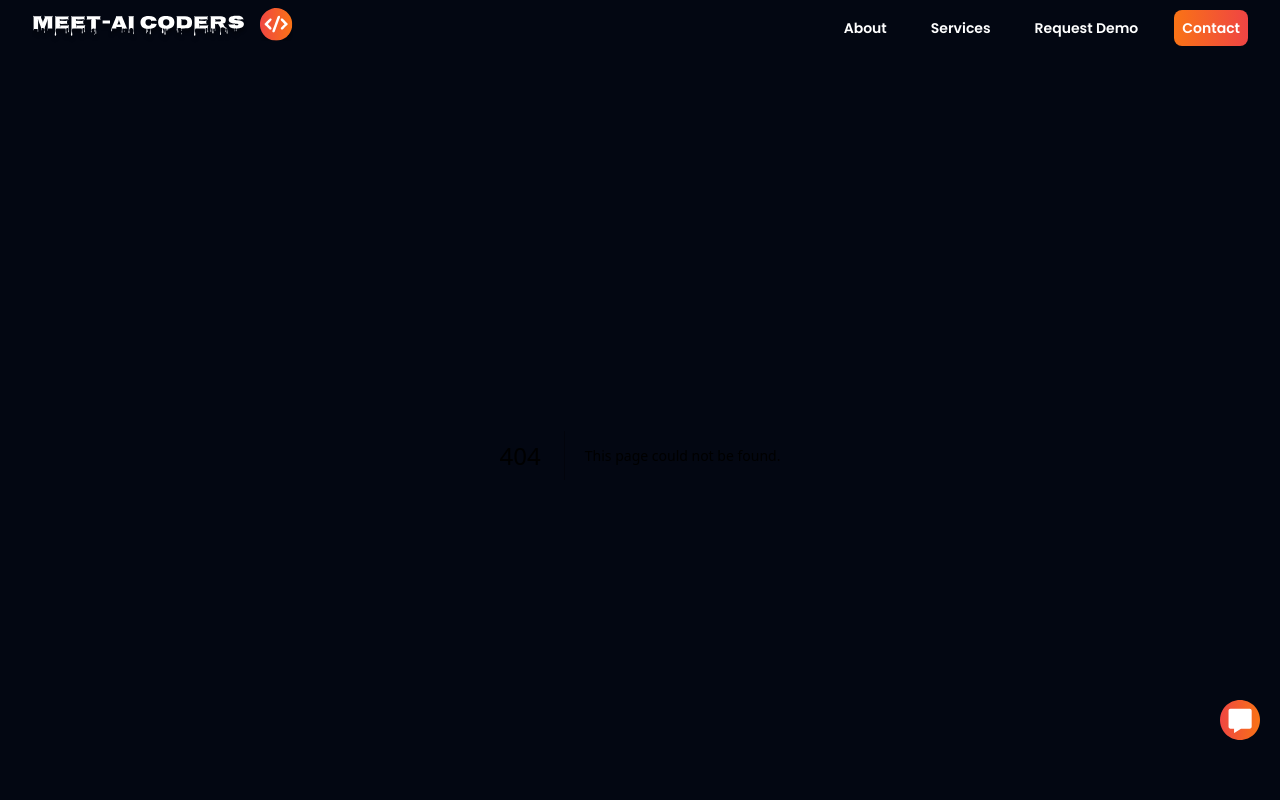
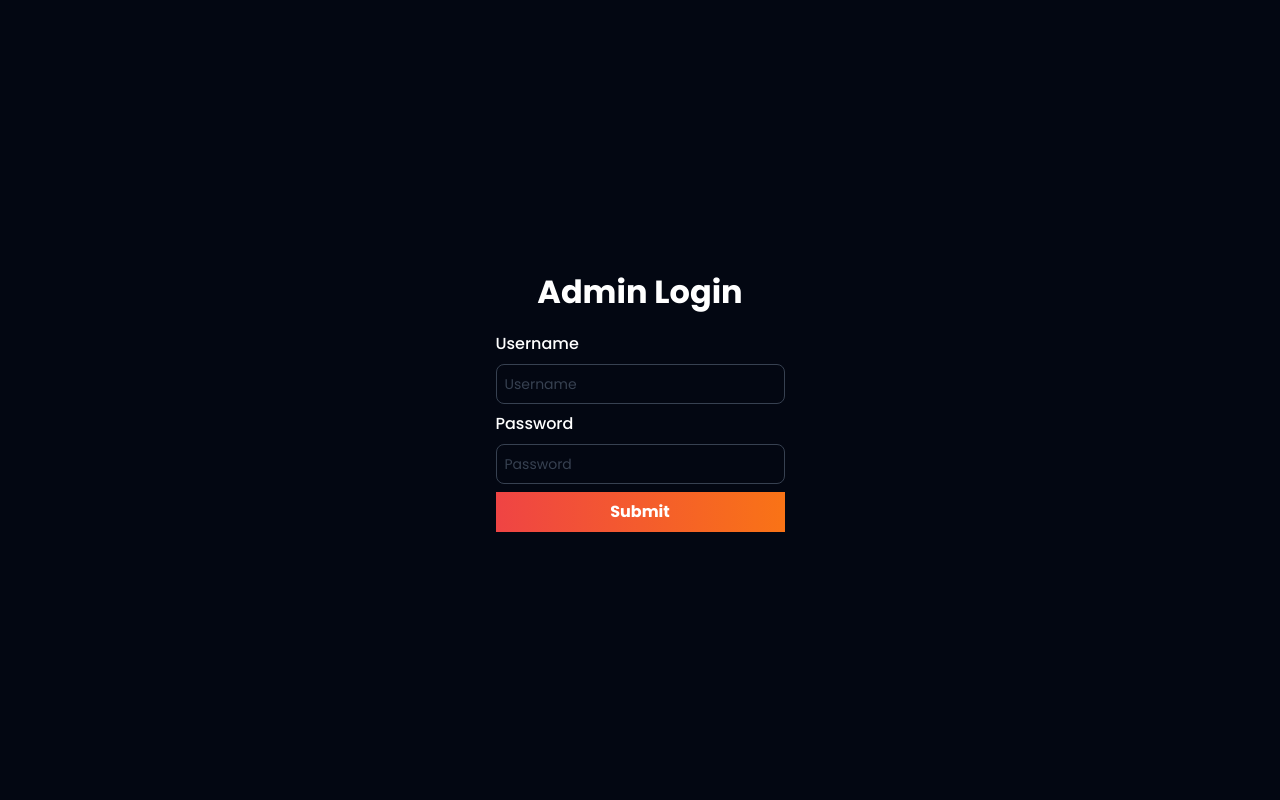
Before and after one commit to msalmanweby/meetaicoder, a Next.js app: page /auth/admin in a window 1280 px wide. Before the commit this address had no page. Shown: the top 800 px of the page. Built offline with nearby package versions, Linux system fonts and the light colour scheme.

Commit message:
Added Admin Page

```diff
--- a/app/contact/page.jsx
+++ b/app/(company)/contact/page.jsx
@@ -1,9 +1,9 @@
 import React from 'react'
-import ContactForm from '../components/ContactForm'
+import ContactForm from '../../components/ContactForm'
 import Image from 'next/image'
-import ContactCard from '../components/ContactCard'
-import HeroBanner from '../components/HeroBanner'
-import Notify from '../components/Notify'
+import ContactCard from '../../components/ContactCard'
+import HeroBanner from '../../components/HeroBanner'
+import Notify from '../../components/Notify'
 
 
 export default function page() {
@@ -55,7 +55,7 @@ export default function page() {
                             </div>
                             <div className="flex items-center  gap-4 ">
                                 <span><Image src={'/phone.svg'} width={24} height={24} alt="phone" /></span>
-                                <span className='text-[14px] text-white font-medium'>+1 (251) 451-4289</span>
+                                <span className='text-[14px] text-white font-medium'>+1 (251) 314-2234</span>
                             </div>
                         </div>
 
--- a/app/layout.jsx
+++ b/app/(company)/layout.jsx
@@ -1,10 +1,9 @@
 import { Inter, Poppins, Open_Sans } from "next/font/google";
-import NavigationMenu from "./components/NavigationMenu";
+import NavigationMenu from "../components/NavigationMenu";
 import 'tailwindcss/tailwind.css';
-import "./globals.css";
-import EmbedChatbot from "./components/EmbedChatbot";
-import Footer from "./components/Footer";
-import Notify from "./components/Notify";
+import "../globals.css";
+import EmbedChatbot from "../components/EmbedChatbot";
+import Footer from "../components/Footer";
 import { ReduxProvider } from "@/redux/provider";
 
 const inter = Inter({ subsets: ["latin"] });
@@ -12,7 +11,7 @@ const poppins = Poppins({ weight: ["100", "200", "300", "400", "500", "600", "70
 
 export const metadata = {
   title: "Meet AI Coders",
-  description: "Meet AI Coder is emerging software development platform and consulting service which provides latest innovation and integration with Artificial Intelligence to their clients",
+  description: "Meet AI Coders is emerging software development platform and consulting service which provides latest innovation and integration with Artificial Intelligence to their clients",
 };
 
 export default function Layout({ children }) {
--- a/app/page.jsx
+++ b/app/(company)/page.jsx
@@ -1,11 +1,11 @@
 import Image from "next/image";
-import Button from "./components/Button";
-import ContactForm from "./components/ContactForm";
-import AvailableComponent from "./components/AvailableComponent";
-import HeroBanner from "./components/HeroBanner";
-import ServiceCard from "./components/ServiceCard";
-import Faq from "./components/FaqItem";
-import Notify from "./components/Notify";
+import Button from "../components/Button";
+import ContactForm from "../components/ContactForm";
+import AvailableComponent from "../components/AvailableComponent";
+import HeroBanner from "../components/HeroBanner";
+import ServiceCard from "../components/ServiceCard";
+import Faq from "../components/FaqItem";
+import Notify from "../components/Notify";
 
 
 export default function Home() {
@@ -72,7 +72,7 @@ export default function Home() {
               </div>
               <div className="flex gap-4 p-2  ">
                 <span><Image src={'/phone.svg'} width={24} height={24} alt="email" /></span>
-                <span>+1 (251) 451-4289
+                <span>+1 (251) 314-2234
                 </span>
               </div>
             </div>
--- a/app/requestdemo/page.jsx
+++ b/app/(company)/requestdemo/page.jsx
@@ -1,7 +1,7 @@
-import DemoForm from "../components/DemoForm"
-import HeroBanner from "../components/HeroBanner"
+import DemoForm from "../../components/DemoForm"
+import HeroBanner from "../../components/HeroBanner"
 import Image from "next/image"
-import Notify from "../components/Notify"
+import Notify from "../../components/Notify"
 
 export default function page() {
     return (
--- /dev/null
+++ b/app/admin/dashboard/page.jsx
@@ -0,0 +1,9 @@
+import React from "react"
+
+export default function page () {
+    return (
+        <p>
+            This is the dashboard
+        </p>
+    )
+}
--- /dev/null
+++ b/app/admin/layout.jsx
@@ -0,0 +1,23 @@
+import { Inter, Poppins, Open_Sans } from "next/font/google";
+import "../globals.css";
+import 'tailwindcss/tailwind.css';
+
+
+const poppins = Poppins({ weight: ["100", "200", "300", "400", "500", "600", "700", "800", "900"], subsets: ["latin"] })
+
+export const metadata = {
+    title: "Admin | Meet AI Coders"
+  };
+
+export default function Layout({children}) {
+    return (
+      <html>
+        <body className={`bg-gray-950 ${poppins.className}`}>
+          <main>
+            {children}
+          </main>
+      </body>
+    </html>
+
+    )
+  }
--- /dev/null
+++ b/app/auth/admin/page.jsx
@@ -0,0 +1,15 @@
+import AdminSignin from "@/app/components/AdminSignin"
+
+
+export default function page() {
+
+
+    return (
+        <div className="flex flex-col justify-center items-center h-screen w-screen gap-4">
+
+            <h1 className="text-white text-[32px] font-bold">Admin Login</h1>
+
+            <AdminSignin/>
+        </div>
+    )
+}
--- /dev/null
+++ b/app/auth/layout.jsx
@@ -0,0 +1,24 @@
+import { Inter, Poppins, Open_Sans } from "next/font/google";
+import "../globals.css";
+import 'tailwindcss/tailwind.css';
+
+
+const poppins = Poppins({ weight: ["100", "200", "300", "400", "500", "600", "700", "800", "900"], subsets: ["latin"] })
+
+export const metadata = {
+    title: "Meet AI Coders",
+    description: "Meet AI Coders is emerging software development platform and consulting service which provides latest innovation and integration with Artificial Intelligence to their clients",
+  };
+
+export default function Layout({children}) {
+    return (
+      <html>
+        <body className={`bg-gray-950 ${poppins.className}`}>
+        <main>
+            {children}
+            </main>
+      </body>
+    </html>
+
+    )
+  }
--- /dev/null
+++ b/app/components/AdminSignin.jsx
@@ -0,0 +1,51 @@
+'use client'
+import React from "react"
+import { useState } from "react"
+import baseUrl from "@/app/components/UrlPatterns"
+
+function AdminSignin() {
+    const [username, setUsername] = useState('')
+    const [password, setPassword] = useState('')
+
+    const handleUsername = () => {
+        setUsername(username)
+    }
+
+    const handlePassword = () => {
+        setPassword(password)
+    }
+
+    const handleSubmit = async (e) => {
+        e.preventDefault()
+        const payload = {
+            username: username,
+            password: password
+        }
+        const response = await fetch(`${baseUrl}authentication/SignIn/`, {
+            method: 'POST',
+            headers: {
+                'Content-Type': 'application/json'
+            },
+            body: JSON.stringify(payload),
+        });
+
+        if (response.ok) {
+            console.log(response.json())
+        }
+
+    }
+  return (
+    <form onSubmit={handleSubmit} action="" className="flex flex-col gap-2">
+        <label htmlFor="username" className="text-white text-[16px] font-medium capitalize">Username</label>
+        <input type="text" placeholder="Username" value={username} onChange={handleUsername} className="flex h-10 p-2 items-center self-stretch border-[1px] border-gray-700 rounded-lg text-white text-[14px] font-normal  placeholder:text-gray-700 bg-transparent"/>
+        <label htmlFor="password" className="text-white text-[16px] font-medium capitalize">Password</label>
+        <input type="password" placeholder="Password" value={password} onChange={handlePassword} className="flex h-10 p-2 items-center self-stretch border-[1px] border-gray-700 rounded-lg text-white text-[14px] font-normal  placeholder:text-gray-700 bg-transparent "/>
+
+        <button type='submit' className='text-white p-2 font-bold bg-gradient-to-l from-orange-500 to-red-500'>Submit</button>
+    </form>
+
+
+  )
+}
+
+export default AdminSignin
--- a/app/components/ServiceCard.jsx
+++ b/app/components/ServiceCard.jsx
@@ -11,22 +11,22 @@ export const services = [
     },
     {
         name: "Medical And Healthcare Agents",
-        content: "Unlock the power of self-hosted Learning Management Systems (LMS) to create engaging, interactive learning experiences for your employees or clients.",
+        content: "virtual assistants for medical and healthcare sectors. They assist with patient inquiries, offer guidance on health issues, and provide relevant medical information.",
         image: "/services/1.jpg"
     },
     {
         name: "Virtual Travel Booking Agents",
-        content: "Unlock the power of self-hosted Learning Management Systems (LMS) to create engaging, interactive learning experiences for your employees or clients.",
+        content: "chatbots for travel bookings. They assist with itinerary planning, booking flights, hotels, and other travel arrangements, and provide relevant travel information and recommendations.",
         image: "/services/2.jpg"
     },
     {
         name: "Automated Financial Investing Agents",
-        content: "Unlock the power of self-hosted Learning Management Systems (LMS) to create engaging, interactive learning experiences for your employees or clients.",
+        content: "Specialized chatbots for financial investment tasks. They handle common queries, offer investment advice, and provide relevant financial information to users.",
         image: "/services/3.jpg"
     },
     {
         name: "Legal Document Review Agents",
-        content: "LLM-based applications that analyze legal documents, contracts, and agreements. These agents can help identify relevant clauses, potential risks, and legal implications.",
+        content: "chatbots for legal document scrutiny. They assist in reviewing legal documents, identifying key points, and providing relevant information and recommendations based on legal standards and requirements.",
         image: "/services/4.jpg"
     },
     {
```
Also changed, not shown: app/(company)/about/page.jsx (renamed from app/about/page.jsx, +4 -4 lines), app/(company)/services/page.jsx (renamed from app/services/page.jsx, +4 -4 lines).
